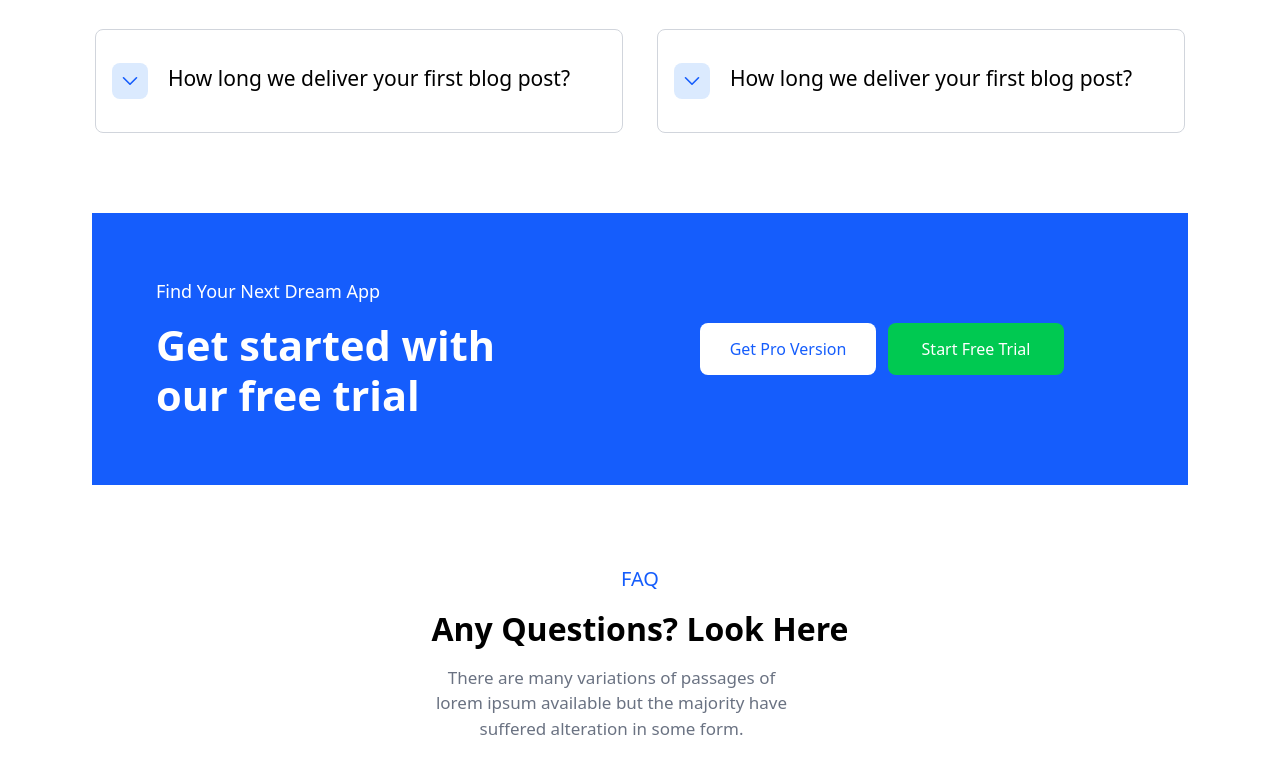
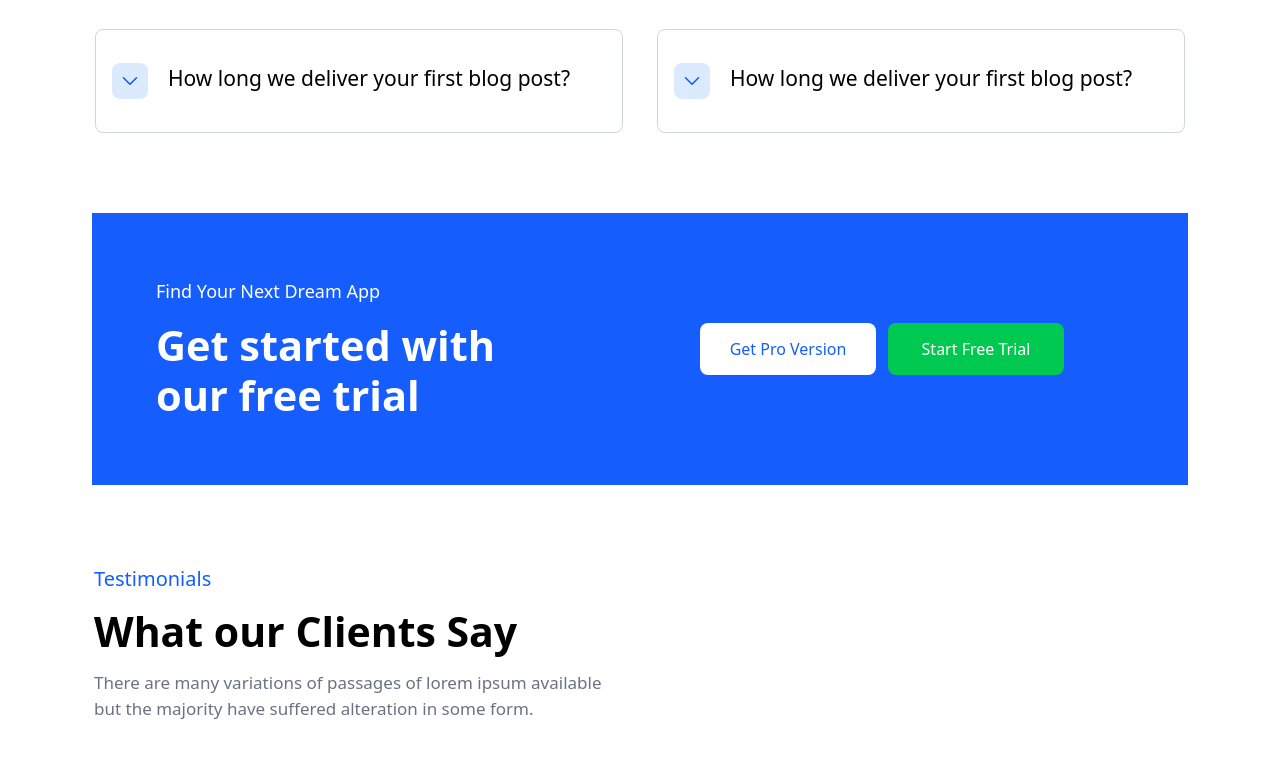
Before and after one commit to msharjeelaslam/StartupWebsite, a website: page src/index.html in a window 1280 px wide. Shown: the part 4388-5172 px from the top of the page. Drawn offline with Linux system fonts and the light colour scheme.

Commit message:
made upper section of 8th section of website

```diff
--- a/src/index.html
+++ b/src/index.html
@@ -646,12 +646,12 @@
 
     <div class="flex justify-center items-center mt-20 mb-10 ">
 
-      <div>
+      <div class="  min-w-100 xs:min-w-130 sm:min-w-168 md:min-w-231 lg:min-w-273">
 
-        <div class="grid grid-cols-1 gap-y-3 text-center mb-10 ">
-          <div class="text-xl text-blue-600 font-sans font-medium ">FAQ</div>
-          <div class="text-[32px] font-sans font-bold">Any Questions? Look Here</div>
-          <div class="text-[17px] text-gray-500 font-sans max-w-90">There are many variations of passages of lorem ipsum available but the majority have suffered alteration in some form.</div>
+        <div class="grid grid-cols-1 gap-y-2 xs:gap-y-1 sm:gap-y-2  mb-10 ">
+          <div class="text-xl text-blue-600 font-sans font-medium ">Testimonials</div>
+          <div class="text-[32px] sm:text-[41px] font-sans font-bold ">What our Clients Say</div>
+          <div class="text-[17px] text-gray-500 font-sans max-w-90 xs:max-w-128">There are many variations of passages of lorem ipsum available but the majority have suffered alteration in some form.</div>
         </div>
 
       </div>
```
Also changed, not shown: src/output.css.
